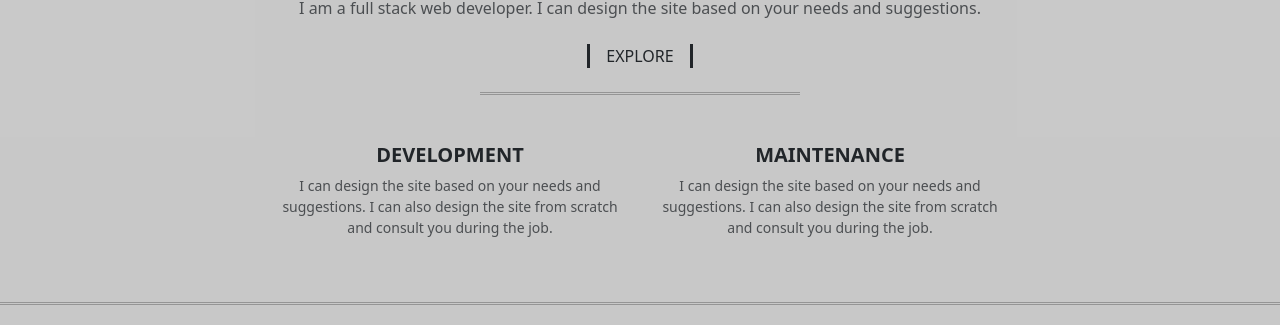
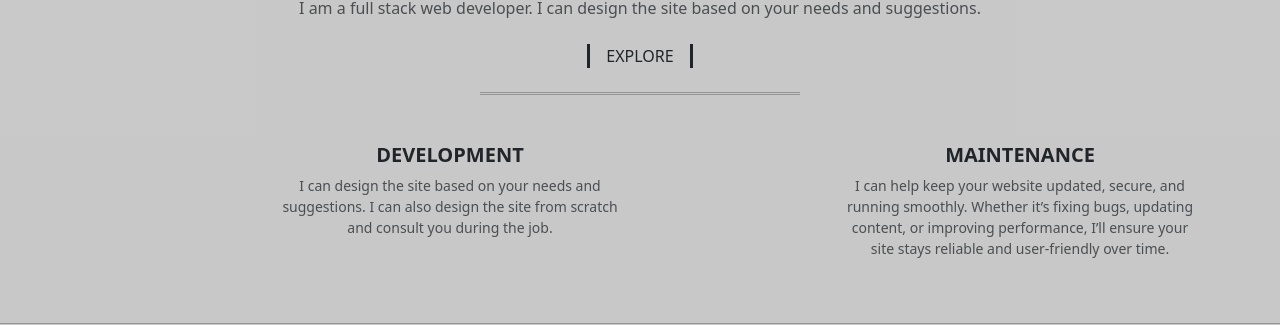
Before and after one commit to Abhishek9kumar/Portfolio, a React (Create React App) app: page / in a window 1280 px wide. Shown: the part 1134-1459 px from the top of the page. Built offline with nearby package versions, Linux system fonts and the light colour scheme.

Commit message:
Deploy Website

```diff
--- a/src/components/About.js
+++ b/src/components/About.js
@@ -30,7 +30,7 @@ export default function About(props) {
                 <div className="row justify-content-center">
 
                     {/* Development */}
-                    <div className="col-md-4">
+                    <div className="col-md-4 mx-auto">
                         <h5 className="fw-bold text-uppercase">{props.development}</h5>
                         <p className="text-muted small">
                             {props.developmentDesc}
--- a/src/components/Home.js
+++ b/src/components/Home.js
@@ -25,7 +25,8 @@ export default function Home(props) {
         development="Development"
         developmentDesc="I can design the site based on your needs and suggestions. I can also design the site from scratch and consult you during the job."
         maintenance="Maintenance"
-        maintenanceDesc="I can design the site based on your needs and suggestions. I can also design the site from scratch and consult you during the job." />
+        maintenanceDesc="I can help keep your website updated, secure, and running smoothly. Whether it’s fixing bugs, updating content, or improving performance, I’ll ensure your site stays reliable and user-friendly over time."
+      />
       <Skills />
       <Projects />
       <Contact />
```
